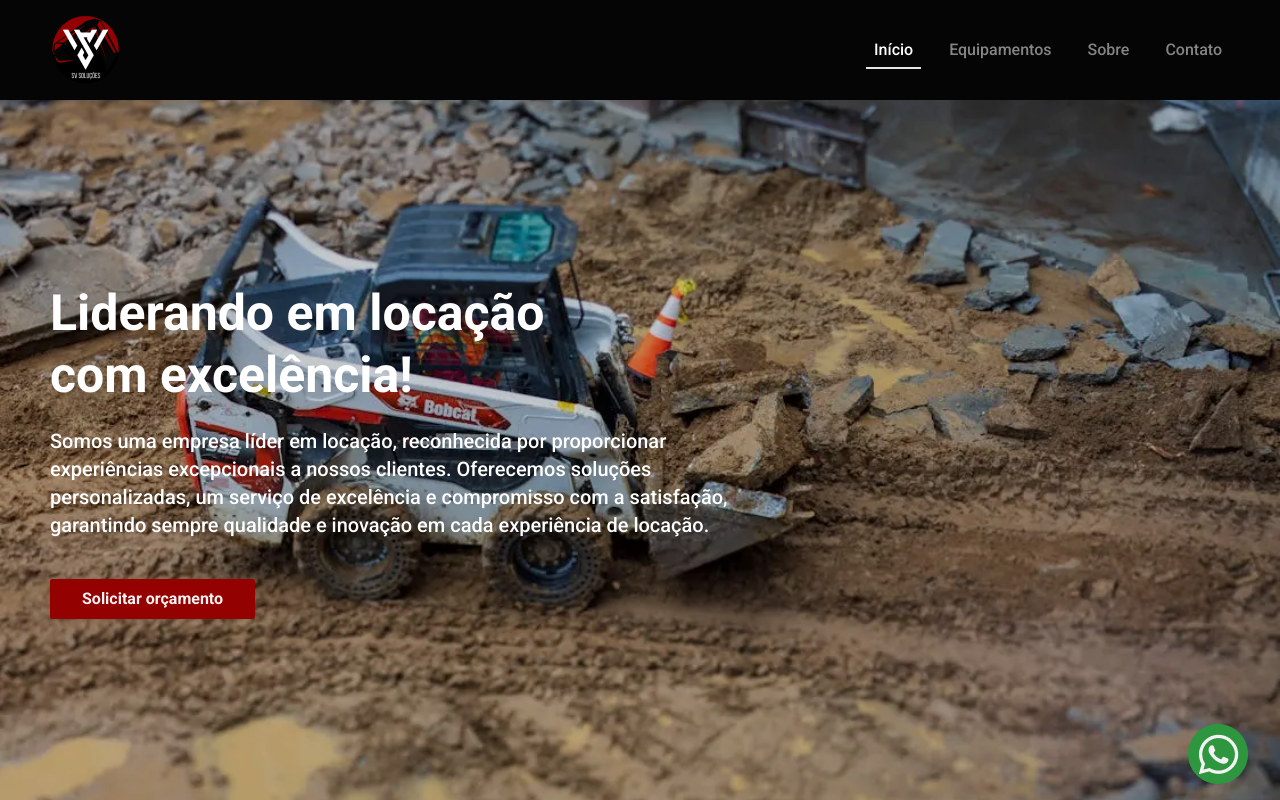
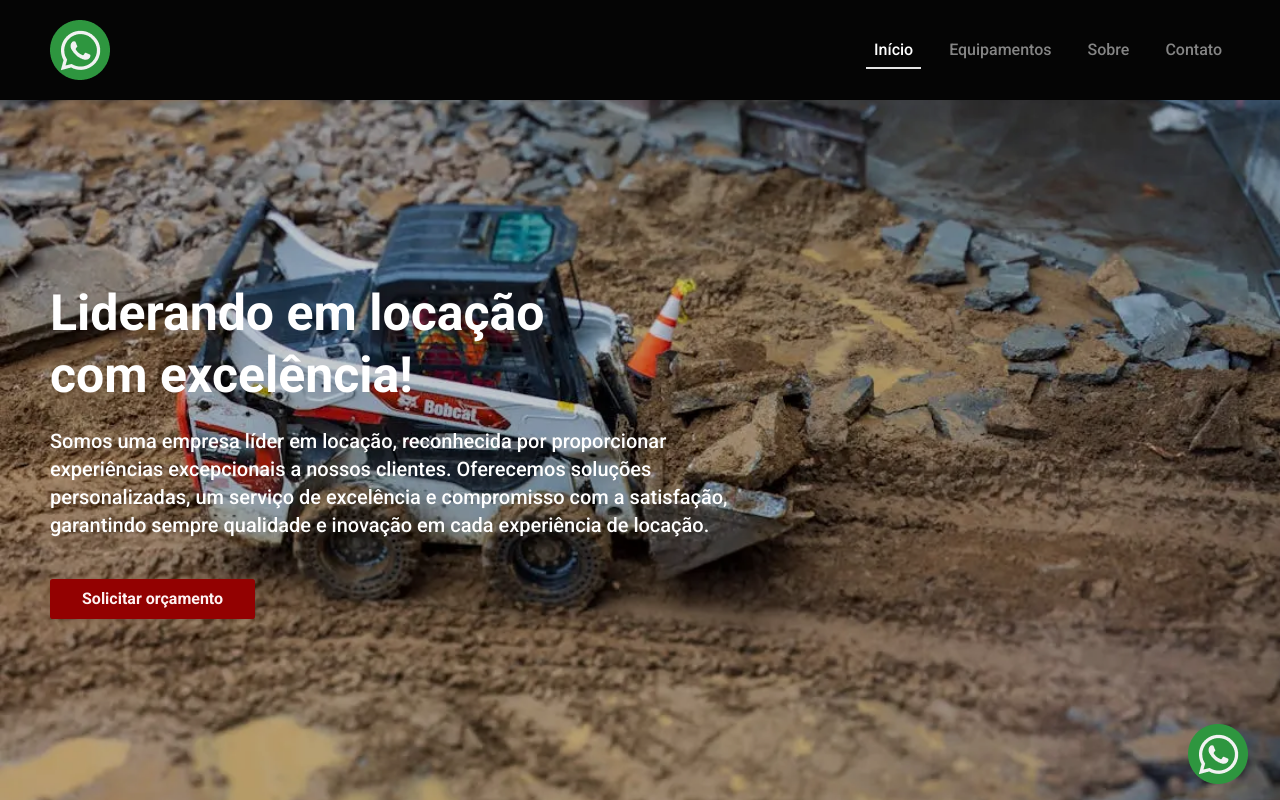
Before and after one commit to NascimentoTalesDev/svsolucoes, a Next.js app: page / in a window 1280 px wide. Shown: the top 800 px of the page. Built offline with nearby package versions, Linux system fonts and the light colour scheme.

Commit message:
refactor: change logo

```diff
--- a/src/app/_components/nav/index.tsx
+++ b/src/app/_components/nav/index.tsx
@@ -4,7 +4,7 @@ import { NavBettewen, NavComponent, NavContainer } from "./components";
 import NavGroupLinkDesk from "./group-link";
 import { AlignJustify } from "lucide-react";
 import { useMenuMobileModal } from "@/app/hooks/use-menu-mobile-modal";
-import Logo2 from "@/components/Logo2";
+import WhatsAppIcon from "@/components/icons/WhatsAppIcon";
 
 const NavBar = () => {
     const menuMobile = useMenuMobileModal()
@@ -13,7 +13,7 @@ const NavBar = () => {
         <NavComponent>
             <NavContainer>
                 <NavBettewen>
-                    <Logo2 />
+                    <WhatsAppIcon />
                     <NavGroupLinkDesk className={"hidden md:flex"} />
                     <div onClick={()=> menuMobile.onOpen()} className="md:hidden p-4 cursor-pointer">
                         <AlignJustify width={30} className="text-white" />
--- a/src/components/Logo2.tsx
+++ /dev/null
@@ -1,15 +0,0 @@
-import Image from 'next/image'
-import Link from 'next/link'
-import React from 'react'
-
-const Logo2 = () => {
-  return (
-    <div>
-        <Link href="/">
-            <Image height={70} width={70} alt='Logo' src={"/images/logo.png"} />
-        </Link>
-    </div>
-  )
-}
-
-export default Logo2
```
Also changed, not shown: src/img/logo.png (added).
